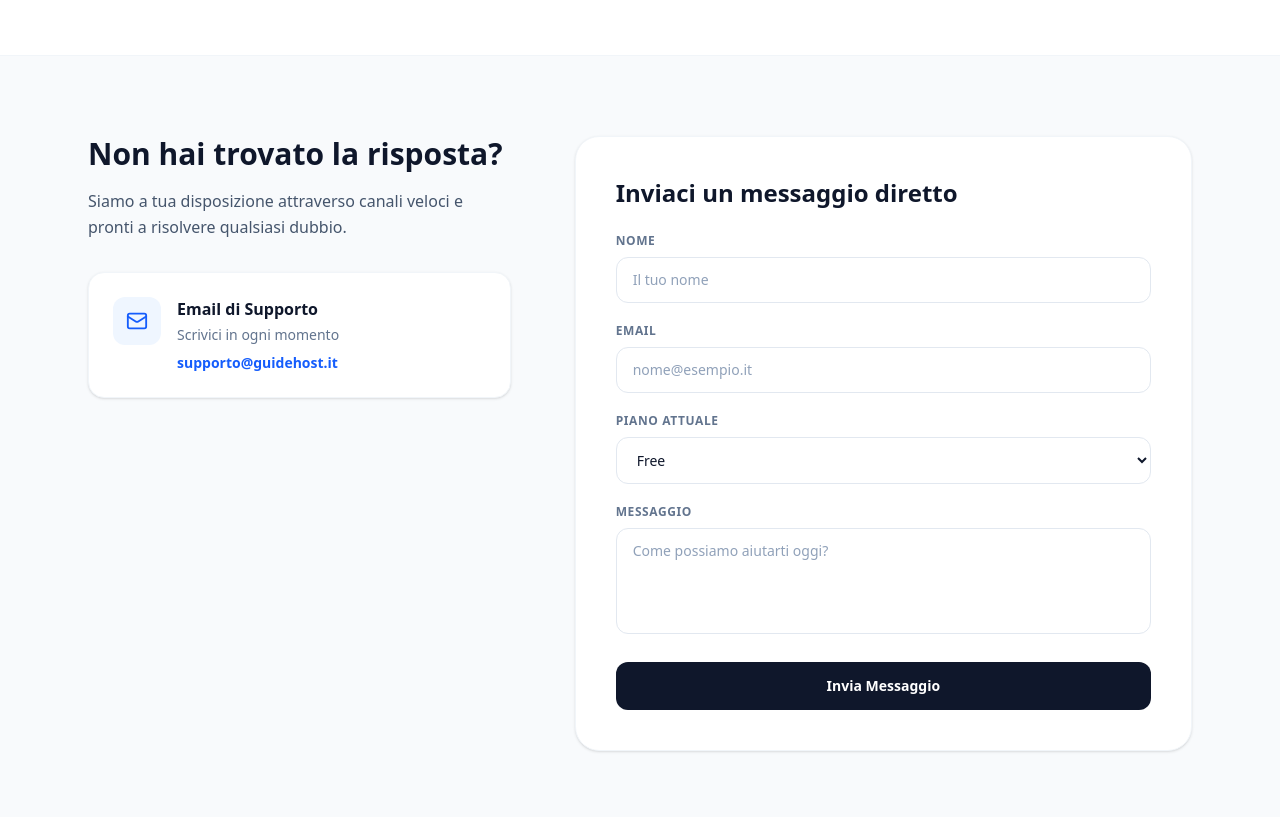
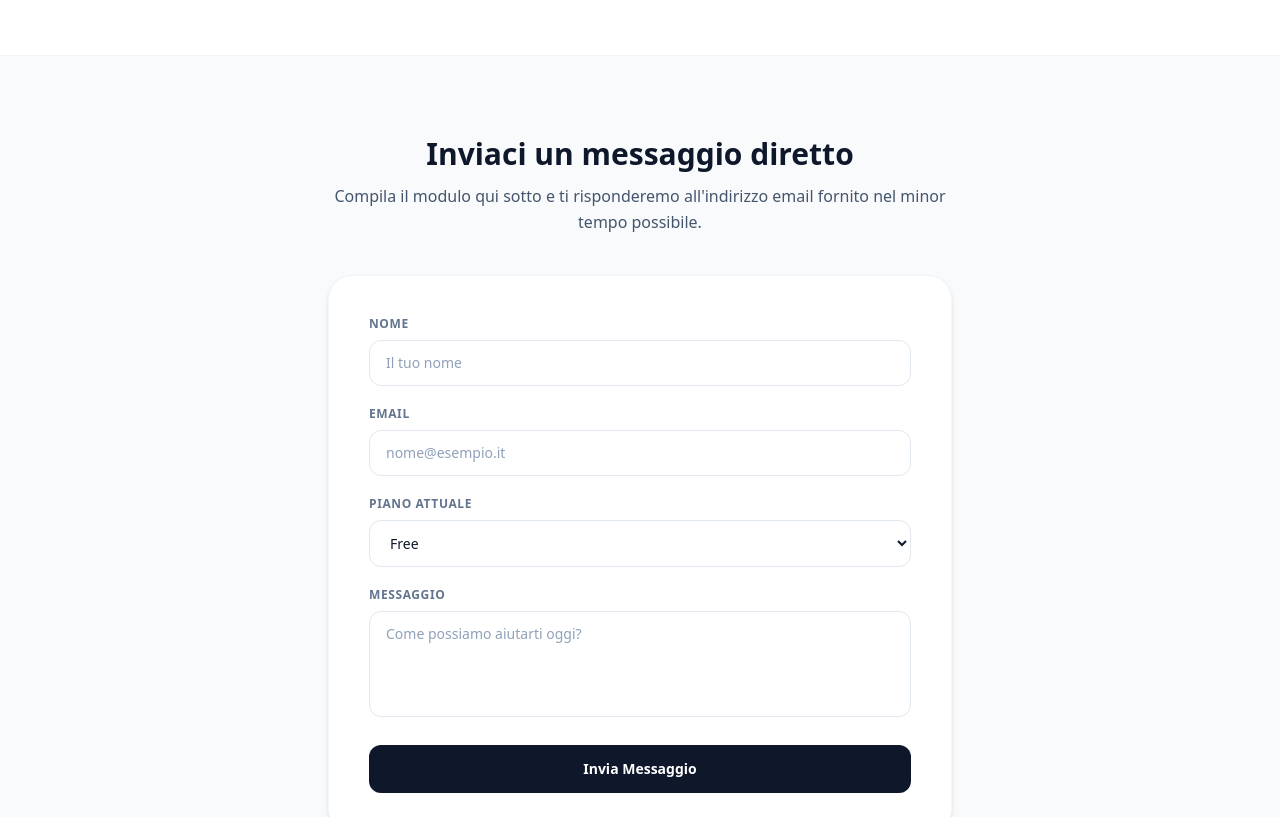
Before and after one commit to denisvirsag/guidehost, a Next.js app: page /supporto in a window 1280 px wide. Shown: the part 1020-1837 px from the top of the page. Built offline with nearby package versions, Linux system fonts and the light colour scheme; no server answers.

Commit message:
feat: center contact form and remove email card on Support page

```diff
--- a/app/supporto/page.tsx
+++ b/app/supporto/page.tsx
@@ -5,7 +5,6 @@ import { Footer } from '@/components/landing/Footer'
 import Link from 'next/link'
 import { useState } from 'react'
 import {
-  Mail,
   ArrowLeft,
   ChevronDown,
   CheckCircle2,
@@ -173,42 +172,17 @@ export default function SupportoPage() {
           </div>
         </section>
 
-        {/* Canali di Contatto & Form */}
+        {/* Form di Contatto Centrato */}
         <section className="bg-slate-50 py-20 border-y border-slate-100 mb-20">
-          <div className="max-w-6xl mx-auto px-6">
-            <div className="grid lg:grid-cols-12 gap-16">
-
-              {/* Canali di Contatto */}
-              <div className="lg:col-span-5 space-y-8">
-                <div>
-                  <h2 className="text-3xl font-bold text-slate-900 mb-4">Non hai trovato la risposta?</h2>
-                  <p className="text-slate-600 leading-relaxed">
-                    Siamo a tua disposizione attraverso canali veloci e pronti a risolvere qualsiasi dubbio.
+          <div className="max-w-2xl mx-auto px-6">
+            <div className="text-center mb-10">
+              <h2 className="text-3xl font-bold text-slate-900 mb-3">Inviaci un messaggio diretto</h2>
+              <p className="text-slate-600">
+                Compila il modulo qui sotto e ti risponderemo all'indirizzo email fornito nel minor tempo possibile.
               </p>
             </div>
 
-                <div className="space-y-6">
-                  {/* Email */}
-                  <div className="bg-white p-6 rounded-2xl border border-slate-100 shadow-sm flex gap-4">
-                    <div className="w-12 h-12 rounded-xl bg-blue-50 flex items-center justify-center text-blue-600 shrink-0">
-                      <Mail size={22} />
-                    </div>
-                    <div>
-                      <h4 className="font-bold text-slate-900">Email di Supporto</h4>
-                      <p className="text-sm text-slate-500 mt-0.5">Scrivici in ogni momento</p>
-                      <a href="mailto:supporto@guidehost.it" className="text-sm font-semibold text-blue-600 hover:underline block mt-2">
-                        supporto@guidehost.it
-                      </a>
-                    </div>
-                  </div>
-                </div>
-              </div>
-
-              {/* Form di Contatto */}
-              <div className="lg:col-span-7">
-                <div className="bg-white p-8 md:p-10 rounded-3xl border border-slate-100 shadow-sm">
-                  <h3 className="text-2xl font-bold text-slate-900 mb-6">Inviaci un messaggio diretto</h3>
-
+            <div className="bg-white p-8 md:p-10 rounded-3xl border border-slate-100 shadow-md">
               {isSuccess ? (
                 <motion.div
                   initial={{ opacity: 0, scale: 0.95 }}
@@ -237,7 +211,7 @@ export default function SupportoPage() {
                       value={name}
                       onChange={(e) => setName(e.target.value)}
                       placeholder="Il tuo nome"
-                          className="w-full px-4 py-3 rounded-xl border border-slate-200 text-slate-900 placeholder-slate-400 focus:border-slate-950 focus:ring-1 focus:ring-slate-950 outline-none text-sm transition-all"
+                      className="w-full px-4 py-3 rounded-xl border border-slate-200 text-slate-950 placeholder-slate-400 focus:border-slate-950 focus:ring-1 focus:ring-slate-950 outline-none text-sm transition-all"
                     />
                   </div>
 
@@ -249,7 +223,7 @@ export default function SupportoPage() {
                       value={email}
                       onChange={(e) => setEmail(e.target.value)}
                       placeholder="nome@esempio.it"
-                          className="w-full px-4 py-3 rounded-xl border border-slate-200 text-slate-900 placeholder-slate-400 focus:border-slate-950 focus:ring-1 focus:ring-slate-950 outline-none text-sm transition-all"
+                      className="w-full px-4 py-3 rounded-xl border border-slate-200 text-slate-955 placeholder-slate-400 focus:border-slate-950 focus:ring-1 focus:ring-slate-950 outline-none text-sm transition-all"
                     />
                   </div>
 
@@ -258,7 +232,7 @@ export default function SupportoPage() {
                     <select
                       value={plan}
                       onChange={(e) => setPlan(e.target.value)}
-                          className="w-full px-4 py-3 rounded-xl border border-slate-200 text-slate-900 focus:border-slate-950 focus:ring-1 focus:ring-slate-950 outline-none text-sm transition-all bg-white"
+                      className="w-full px-4 py-3 rounded-xl border border-slate-200 text-[#0f172a] focus:border-slate-950 focus:ring-1 focus:ring-slate-950 outline-none text-sm transition-all bg-white"
                     >
                       <option value="free">Free</option>
                       <option value="pro">Pro</option>
@@ -275,7 +249,7 @@ export default function SupportoPage() {
                       value={message}
                       onChange={(e) => setMessage(e.target.value)}
                       placeholder="Come possiamo aiutarti oggi?"
-                          className="w-full px-4 py-3 rounded-xl border border-slate-200 text-slate-900 placeholder-slate-400 focus:border-slate-950 focus:ring-1 focus:ring-slate-950 outline-none text-sm transition-all resize-none"
+                      className="w-full px-4 py-3 rounded-xl border border-slate-200 text-slate-950 placeholder-slate-400 focus:border-slate-950 focus:ring-1 focus:ring-slate-950 outline-none text-sm transition-all resize-none"
                     />
                   </div>
 
@@ -288,9 +262,6 @@ export default function SupportoPage() {
                   </button>
                 </form>
               )}
-                </div>
-              </div>
-
             </div>
           </div>
         </section>
```
Lines whose indentation alone changed are shown as unchanged.
